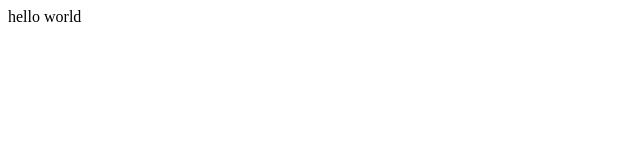
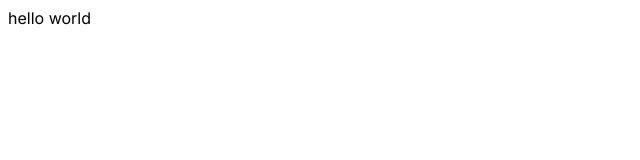
Before and after one commit to HaJaehyeong/just-hajae, a Next.js app: page / in a window 1280 px wide. Shown: the top 160 px of the page, without its empty margins (0-640 px from the left). Built offline with nearby package versions, Linux system fonts and the light colour scheme.

Commit message:
modify layout: font and metadata

```diff
--- a/app/layout.tsx
+++ b/app/layout.tsx
@@ -1,21 +1,16 @@
 import type { Metadata } from 'next';
-import { Geist, Geist_Mono } from 'next/font/google';
+import { Inter } from 'next/font/google';
 import './globals.css';
 
-const geistSans = Geist({
-  variable: '--font-geist-sans',
+export const metadata: Metadata = {
+  title: 'Just Hajae',
+  description: '',
+};
+
+const inter = Inter({
   subsets: ['latin'],
+  display: 'swap',
 });
-
-const geistMono = Geist_Mono({
-  variable: '--font-geist-mono',
-  subsets: ['latin'],
-});
-
-export const metadata: Metadata = {
-  title: 'Create Next App',
-  description: 'Generated by create next app',
-};
 
 export default function RootLayout({
   children,
@@ -24,7 +19,7 @@
 }>) {
   return (
     <html lang="en">
-      <body className={`${geistSans.variable} ${geistMono.variable} antialiased`}>{children}</body>
+      <body className={inter.className}>{children}</body>
     </html>
   );
 }
```
